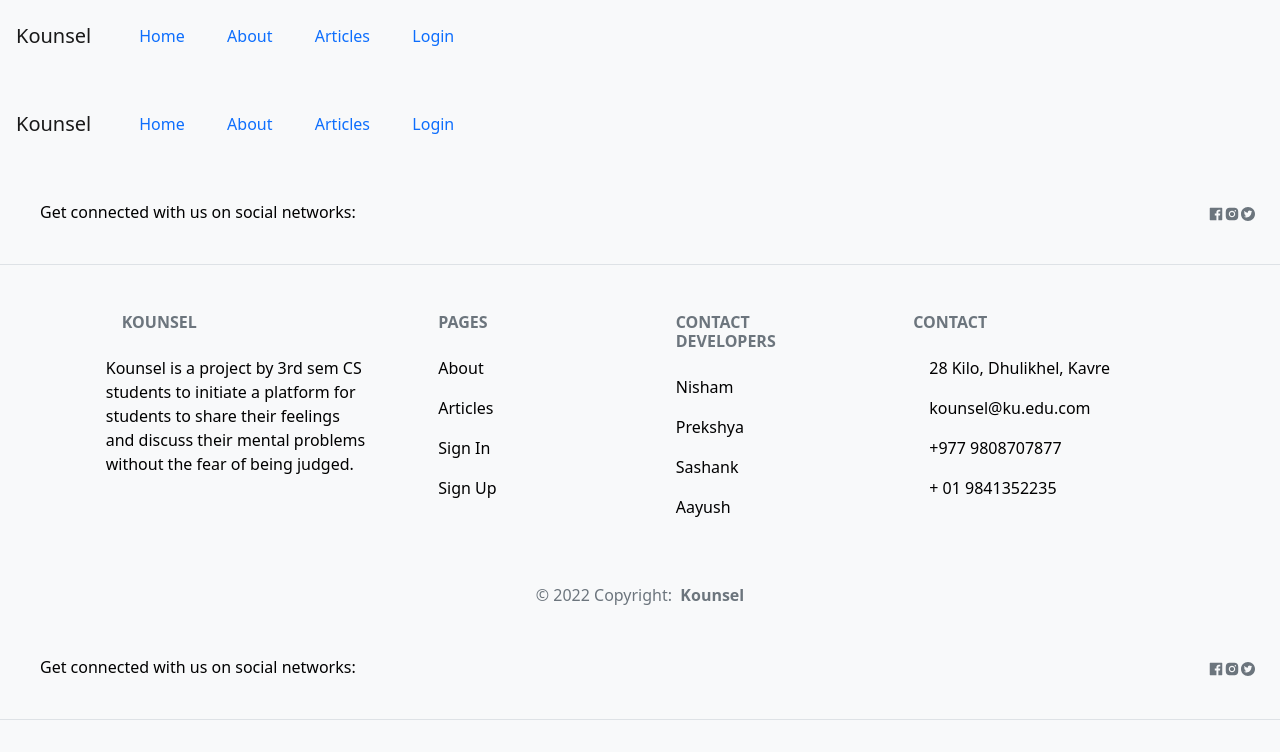
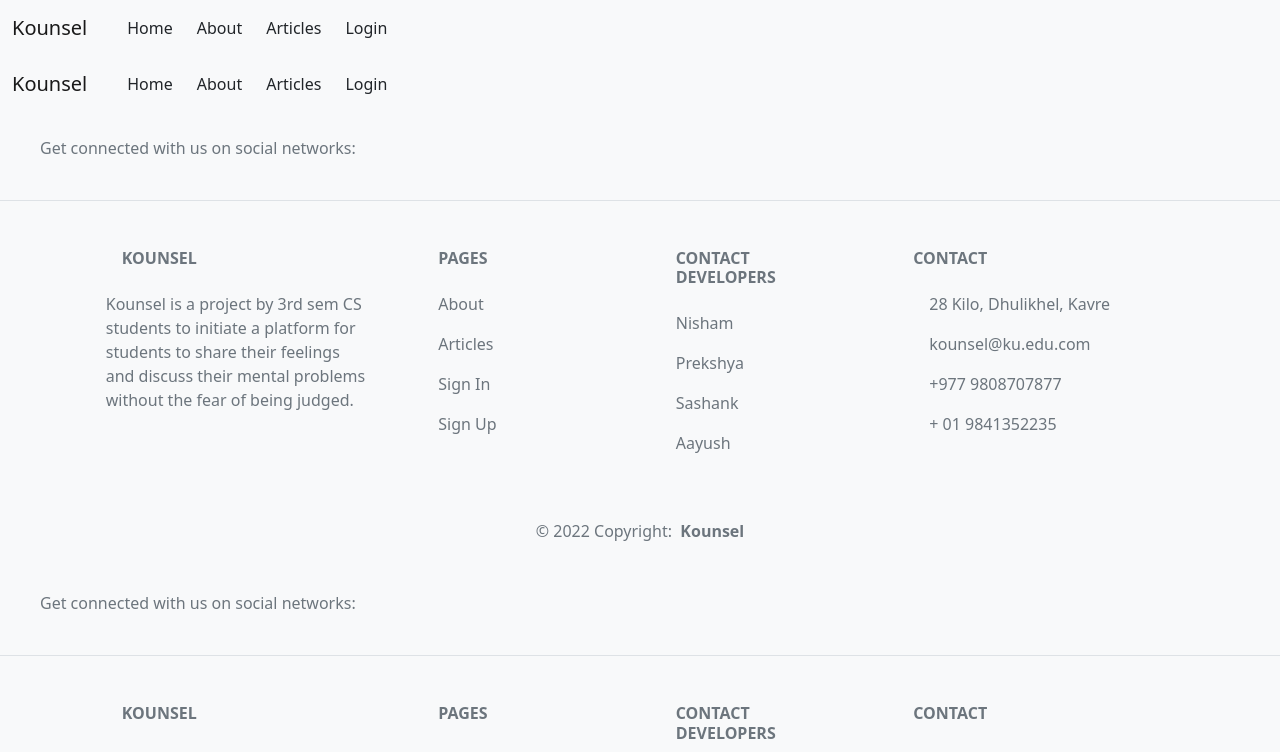
Before and after one commit to nishamghimire5/Kounsel, a Next.js app: page /layout/layout in a window 1280 px wide. Shown: the top 752 px of the page. Built offline with nearby package versions, Linux system fonts and the light colour scheme.

Commit message:
all missing errors except rounded borders

```diff
--- a/package.json
+++ b/package.json
@@ -9,6 +9,9 @@
     "lint": "next lint"
   },
   "dependencies": {
+    "@fortawesome/fontawesome-svg-core": "^6.2.0",
+    "@fortawesome/free-solid-svg-icons": "^6.2.0",
+    "@fortawesome/react-fontawesome": "^0.2.0",
     "@prisma/client": "^4.3.1",
     "axios": "^0.27.2",
     "bcryptjs": "^2.4.3",
@@ -19,7 +22,9 @@
     "next-auth": "^4.10.3",
     "prisma": "^4.3.1",
     "react": "18.2.0",
+    "react-bootstrap": "^2.5.0",
     "react-dom": "18.2.0",
+    "react-icons": "^4.4.0",
     "typescript": "^4.8.2"
   },
   "devDependencies": {
--- a/pages/carddata.js
+++ b/pages/carddata.js
@@ -2,14 +2,14 @@ const CardData = (props) => {
     // let height = { "mix-height": "390px" };
     return (
         <div className="col-sm-12 col-md-6 col-lg-4 mb-4 main"><div className="card text-white card-has-bg click-col" >
-            <a href="#">
+            <div className="rounded-lg">
                 <img className="card-img " src={props.imgLink} alt="Goverment Lorem Ipsum Sit Amet Consectetur dipisi?" />
                 <div className="card-img-overlay d-flex flex-column">
                     <div className="card-body">
-                        <h4 className="card-title mt-0"><div className="card-img">{props.textInPic}</div></h4>
+                        <h4 className="card-title mt-0"><div className="card-img text-center">{props.textInPic}</div></h4>
                     </div>
                 </div>
-            </a>
+            </div>
         </div></div>
     )
 }
--- a/pages/layout/footer.js
+++ b/pages/layout/footer.js
@@ -1,8 +1,3 @@
-
-import {AiFillFacebook} from 'react-icons/ai'
-import {AiFillInstagram,AiFillTwitterCircle} from 'react-icons/ai'
-
-
 const FooterPage = () => {
     let aboutKounsel = `Kounsel is a project by 3rd sem CS students to initiate a platform
         for students to share their feelings and discuss their mental problems without the fear
@@ -23,10 +18,25 @@ const FooterPage = () => {
                     {/* <!-- Left --> */}
 
                     {/* <!-- Right --> */}
-
-                    <div>  <AiFillFacebook/>
-                    <AiFillInstagram/>
-                    <AiFillTwitterCircle/>
+                    <div>
+                        <a href="/" className="me-4 text-reset">
+                            <i className="fab fa-facebook-f"></i>
+                        </a>
+                        <a href="/" className="me-4 text-reset">
+                            <i className="fab fa-twitter"></i>
+                        </a>
+                        <a href="/" className="me-4 text-reset">
+                            <i className="fab fa-google"></i>
+                        </a>
+                        <a href="/" className="me-4 text-reset">
+                            <i className="fab fa-instagram"></i>
+                        </a>
+                        <a href="/" className="me-4 text-reset">
+                            <i className="fab fa-linkedin"></i>
+                        </a>
+                        <a href="/" className="me-4 text-reset">
+                            <i className="fab fa-github"></i>
+                        </a>
                     </div>
                     {/* <!-- Right --> */}
                 </section>
@@ -115,8 +125,7 @@ const FooterPage = () => {
                 {/* <!-- Copyright --> */}
             </footer>
             {/* <!-- Footer --> */}
-        </div>
-    );
+        </div>);
 };
 
 export default FooterPage;
--- a/pages/layout/titlebar.js
+++ b/pages/layout/titlebar.js
@@ -1,37 +1,84 @@
 import Link from 'next/link'
+import Button from 'react-bootstrap/Button';
+import Container from 'react-bootstrap/Container';
+import Form from 'react-bootstrap/Form';
+import Nav from 'react-bootstrap/Nav';
+import Navbar from 'react-bootstrap/Navbar';
+import NavDropdown from 'react-bootstrap/NavDropdown';
 
 const TitleBar = () => {
     return (
-        <>
-            <nav className="navbar navbar-expand-lg navbar-light bg-light p-3">
-                <p className="navbar-brand">Kounsel</p>
-                <button className="navbar-toggler" type="button" data-toggle="collapse" data-target="#navbarNavDropdown" aria-controls="navbarNavDropdown" aria-expanded="false" aria-label="Toggle navigation">
-                    <span className="navbar-toggler-icon"></span>
-                </button>
-                <div className="collapse navbar-collapse" id="navbarNavDropdown">
-                    <ul style={{'width':"30%",'display':'flex', 'justifyContent':"space-between",'listStyle':"none" }}>
-                        <li className="nav-item active">
-                            <Link className="nav-link" href="/"><a className='sr-only'>Home</a></Link>
-                        </li>
-                        <li className="nav-item">
-                            <Link className="nav-link" href="/about"><a>About</a></Link>
-                        </li>
-                        <li className="nav-item">
-                            <Link className="nav-link" href="/articles"><a>Articles</a></Link>
-                        </li>
-                        <li className="nav-item dropdown">
-                            <Link className="nav-link dropdown-toggle" href="/login" id="navbarDropdown" role="button" data-toggle="dropdown" aria-haspopup="true" aria-expanded="false"><a>Login</a></Link>
-                            <div className="dropdown-menu" aria-labelledby="navbarDropdown">
-                                <Link className="dropdown-item" href='/signin'><a>Sign in</a></Link>
-                                <Link className="dropdown-item" href='/singup'><a>Sign up</a></Link>
-                                {/* <div className="dropdown-divider"></div>
-                                <Link className="dropdown-item" to='/'>Something else here</Link> */}
-                            </div>
-                        </li>
-                    </ul>
-                </div>
-            </nav>
-        </>
+        <Navbar bg="light" expand="lg">
+            <Container fluid>
+                <Navbar.Brand href="#">Kounsel</Navbar.Brand>
+                <Navbar.Toggle aria-controls="navbarScroll" />
+                <Navbar.Collapse id="navbarScroll">
+                    <Nav
+                        className="me-auto my-2 my-lg-0"
+                        style={{ maxHeight: '100px' }}
+                        navbarScroll
+                    >
+                        <Link href="/">
+                            <a className='text-decoration-none text-dark mx-4' href="">Home</a>
+                        </Link>
+                        <Link href="/about">
+                            <a className='text-decoration-none text-dark mr-4' href="">About</a>
+                        </Link>
+                        <Link href="/articles">
+                            <a className='text-decoration-none text-dark mx-4' href="">Articles</a>
+                        </Link>
+                        <Link href="/signin">
+                            <a className='text-decoration-none text-dark mr-4' href="">Login</a>
+                        </Link>
+                        {/* <NavDropdown title="Link" id="navbarScrollingDropdown">
+                            <NavDropdown.Item href="#action3">Articles</NavDropdown.Item>
+                            <NavDropdown.Item href="#action4">
+                                Another action
+                            </NavDropdown.Item>
+                            <NavDropdown.Divider />
+                            <NavDropdown.Item href="#action5">
+                                Something else here
+                            </NavDropdown.Item>
+                        </NavDropdown> */}
+                    </Nav>
+                </Navbar.Collapse>
+            </Container>
+        </Navbar>
     )
+    //     return (
+    //         <>
+    //             <nav className="navbar navbar-expand-lg navbar-light bg-light p-3">
+    //                 <Link className="navbar-brand" href="/">
+    //                     <a href="">Kounsel</a>
+    //                 </Link>
+    //                 <button className="navbar-toggler" type="button" data-toggle="collapse" data-target="#navbarNavDropdown" aria-controls="navbarNavDropdown" aria-expanded="false" aria-label="Toggle navigation">
+    //                     <span className="navbar-toggler-icon"></span>
+    //                 </button>
+    //                 <div className="collapse navbar-collapse" id="navbarNavDropdown">
+    //                     <ul className="navbar-nav">
+    //                         <li className="nav-item active">
+    //                             <Link className="nav-link" href="/"><a href="">Home</a> <span className="sr-only"></span></Link>
+    //                         </li>
+    //                         <li className="nav-item">
+    //                             <Link className="nav-link" href="/about"><a href="">About</a></Link>
+    //                         </li>
+    //                         <li className="nav-item">
+    //                             <Link className="nav-link" href="/articlesshow"><a href="">Articles</a></Link>
+    //                         </li>
+    //                         <li className="nav-item dropdown">
+    //                             <Link className="nav-link dropdown-toggle" href="#" id="navbarDropdown" role="button" data-toggle="dropdown" aria-haspopup="true" aria-expanded="false"><a href="">Login</a>
+    //                             </Link>
+    //                             <div className="dropdown-menu" aria-labelledby="navbarDropdown">
+    //                                 <Link className="dropdown-item" href='/signin'><a href="">Sign In</a></Link>
+    //                                 <Link className="dropdown-item" href='/singup'><a href="">Sign Up</a></Link>
+    //                                 {/* <div className="dropdown-divider"></div>
+    //                                 <Link className="dropdown-item" href='/'>Something else here</Link> */}
+    //                             </div>
+    //                         </li>
+    //                     </ul>
+    //                 </div>
+    //             </nav>
+    //         </>
+    //     )
 }
 export default TitleBar;
--- a/styles/bgimage.css
+++ b/styles/bgimage.css
@@ -3,7 +3,7 @@
   }
 
   .bgHImg {
-    max-height: 500px;
+    max-height: 450px;
     min-width: 100%;
   }
 
@@ -14,13 +14,13 @@
     background: linear-gradient(30deg, rgba(7, 135, 56, 0.5) 5%, #855205 100%);
   }
 
-  p{
+  /* p{
     color:black ;
   }
-
+   */
 
   .img_title {
-    /* margin-top: 17rem; */
+    margin-top: 10px;
     position: absolute;
     color: white;
     text-align: center;
@@ -29,4 +29,5 @@
     top: 71%;
     letter-spacing: 3px;
     font-family: "Montez", cursive;
+    z-index: 999;
   }
--- a/styles/cards.css
+++ b/styles/cards.css
@@ -1,6 +1,5 @@
 
   /* Created with https://www.css-gradient.com */
-
   .wrapper {
     margin: 10vh;
   }
@@ -10,7 +9,7 @@
     border: none;
     transition: all 500ms cubic-bezier(0.19, 1, 0.22, 1);
     overflow: hidden;
-    border-radius: 20px;
+    border-radius: 25px;
     min-height: 325px;
     box-shadow: 0 0 12px 0 rgba(0, 0, 0, 0.2);
   }
```
Also changed, not shown: pages/bgimage.js (+9 -7 lines), 1 other file (tests, documents, lock files or other folders).
